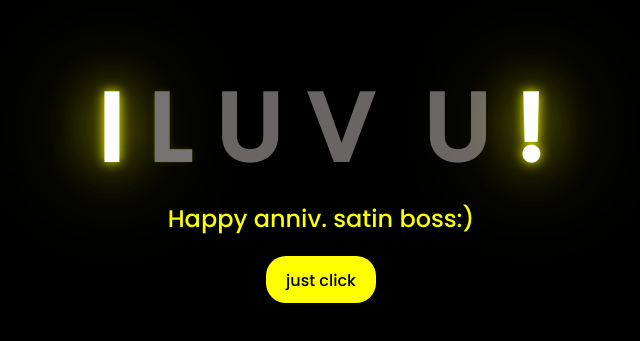
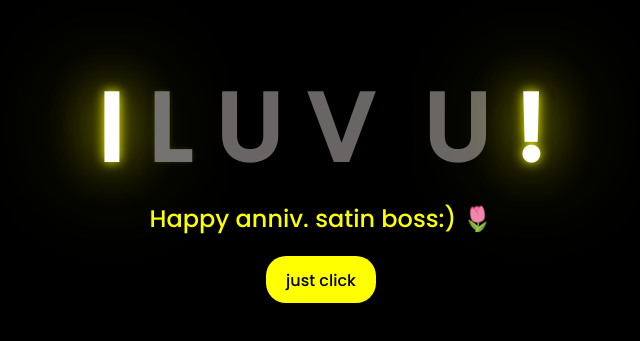
Before and after one commit to welljones/flower, a plain HTML site: page index.html in a window 1280 px wide. Shown: the part 229-570 px from the top of the page, without its empty margins (327-967 px from the left). Drawn offline with Linux system fonts and the light colour scheme.

Commit message:
Second Commit

```diff
--- a/index.html
+++ b/index.html
@@ -27,13 +27,12 @@
         <span></span>
     </div>
     <div class="description">
-        <span>Happy anniv. satin boss:)</span>
+        <span>Happy anniv. satin boss:) 🌷</span>
     </div>
     <div class="button">
         <button>
             <a href="flower.html">just click</a>
         </button>
-
     </div>
 </body>
 </html>
```
Also changed, not shown: flower.html (+1 -0 lines).
